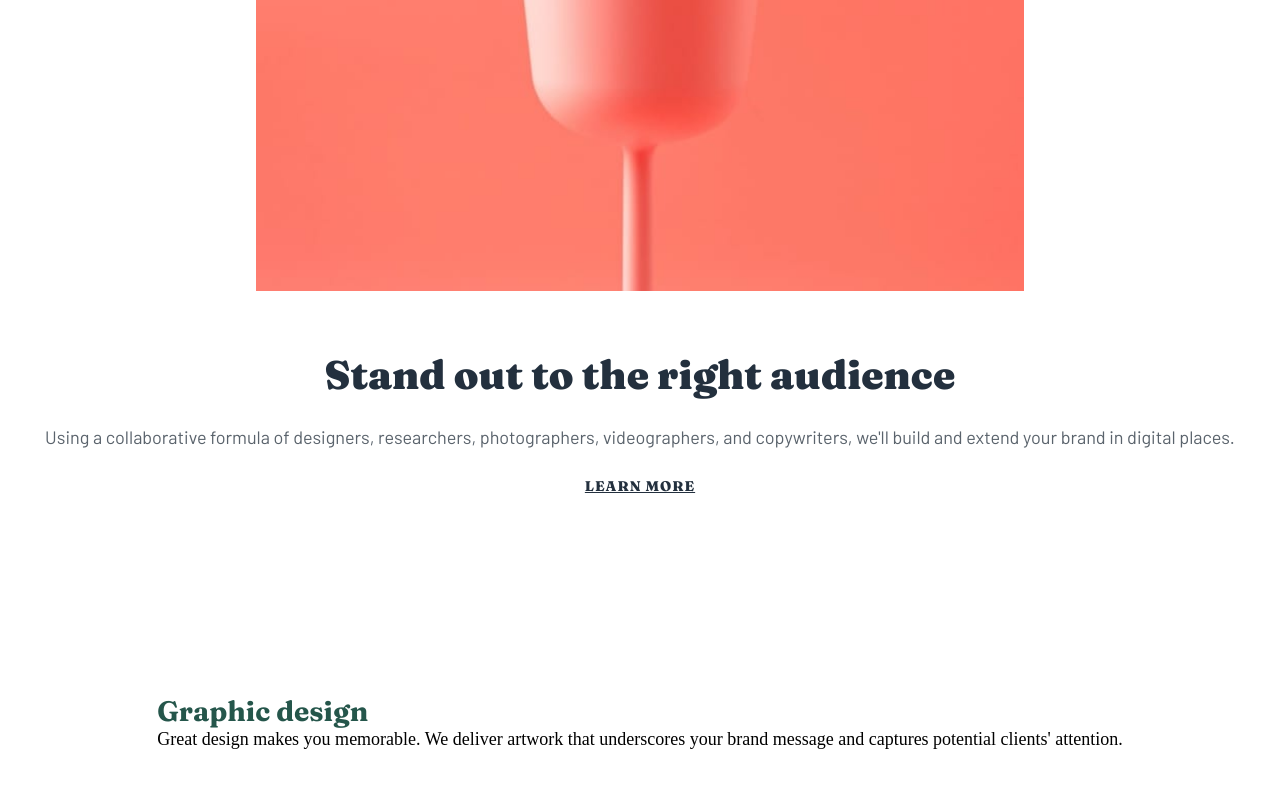
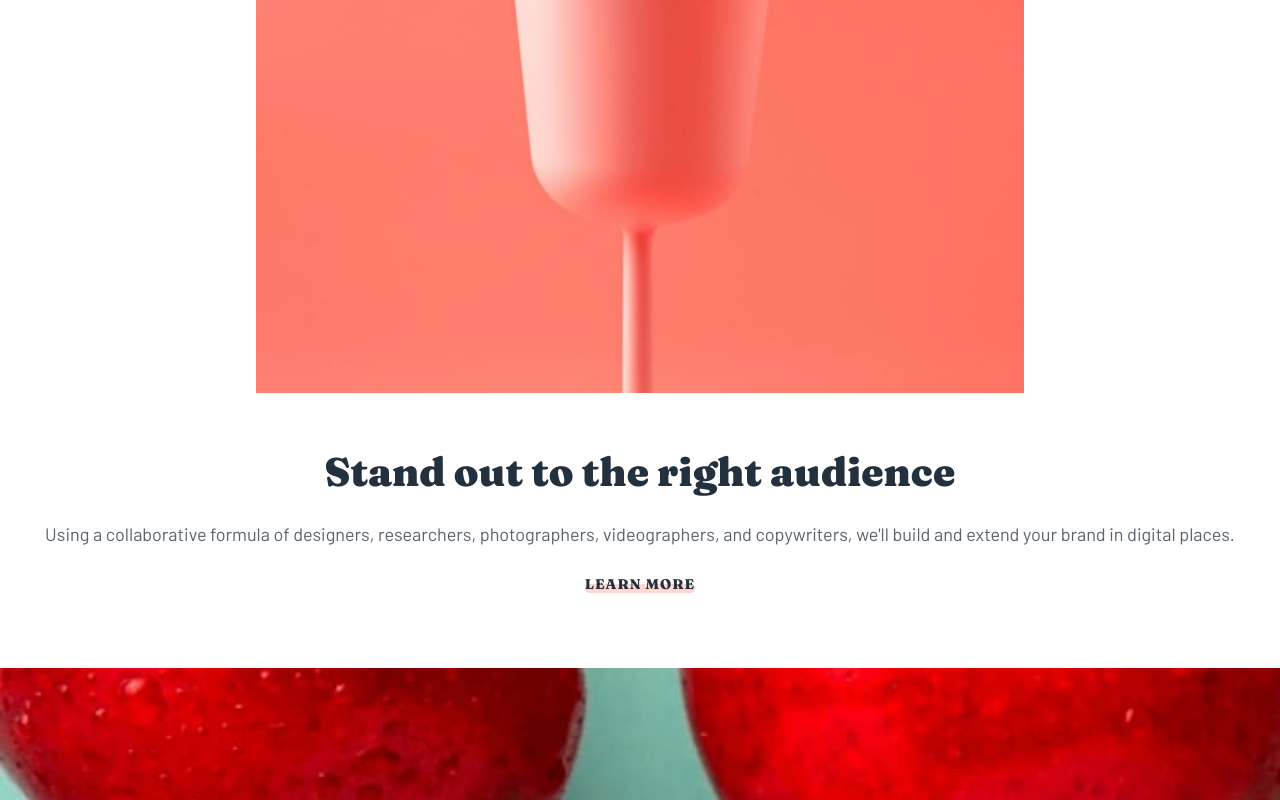
Before and after one commit to frontend-rustyff12/20-sunnyside-agency, a React (Vite) app: page / in a window 1280 px wide. Shown: the part 2000-2800 px from the top of the page. Built offline with nearby package versions, Linux system fonts and the light colour scheme.

Commit message:
MainContent mobile layout

```diff
--- a/src/App.jsx
+++ b/src/App.jsx
@@ -1,16 +1,18 @@
 import Header from "./components/Header";
-import Main from "./components/Main";
+import MainContent from "./components/MainContent";
 import Testimonial from "./components/Testimonial";
 import PhotoBox from "./components/PhotoBox";
 import Footer from "./components/Footer";
 function App() {
   return (
     <>
-      <Header />
-      <Main />
-      <Testimonial />
-      <PhotoBox />
-      <Footer />
+      <div className="site-wrapper">
+        <Header />
+        <MainContent />
+        <Testimonial />
+        <PhotoBox />
+        <Footer />
+      </div>
     </>
   );
 }
--- a/src/components/Main.jsx
+++ b/src/components/MainContent.jsx
@@ -1,4 +1,4 @@
-export default function Main() {
+export default function MainContent() {
   return (
     <main>
       <article>
@@ -16,9 +16,12 @@ export default function Main() {
               brands grow fast. Engage your clients through compelling visuals
               that do most of the marketing for you.
             </p>
-            <a className="main-content-link" href="#">
+
+            <div>
+              <a className="main-content-link yellow" href="#">
                 Learn more
               </a>
+            </div>
           </div>
         </div>
       </article>
@@ -34,23 +37,34 @@ export default function Main() {
               photographers, videographers, and copywriters, we&apos;ll build
               and extend your brand in digital places.
             </p>
-            <a className="main-content-link" href="#">
+            <div>
+              <a className="main-content-link red" href="#">
                 Learn more
               </a>
             </div>
           </div>
+        </div>
       </article>
       <article>
-        <section className="secondary">
+        <div className="secondary">
+          <div className="secondary-text">
             <h3>Graphic design</h3>
-          Great design makes you memorable. We deliver artwork that underscores
-          your brand message and captures potential clients&apos; attention.
-        </section>
-        <section className="secondary">
+            <p className="alt">
+              Great design makes you memorable. We deliver artwork that
+              underscores your brand message and captures potential
+              clients&apos; attention.
+            </p>
+          </div>
+        </div>
+        <div className="secondary">
+          <div className="secondary-text">
             <h3>Photography</h3>
-          Increase your credibility by getting the most stunning, high-quality
-          photos that improve your business image.
-        </section>
+            <p className="alt">
+              Increase your credibility by getting the most stunning,
+              high-quality photos that improve your business image.
+            </p>
+          </div>
+        </div>
       </article>
     </main>
   );
--- a/src/index.css
+++ b/src/index.css
@@ -7,8 +7,9 @@
   --Red-400: hsl(7, 99%, 70%);
   --Yellow-500: hsl(51, 100%, 49%);
   --Green-800: hsl(167, 40%, 24%); /* (graphic design text) */
+  --Green-600: hsl(166, 30%, 35%); /* (graphic design text) */
+  --Green-500: hsl(167, 34%, 41%); /* (footer) */
   --Blue-800: hsl(198, 62%, 26%); /* (photography text) */
-  --Green-500: hsl(167, 34%, 41%); /* (footer) */
 
   /* Neutral */
 
@@ -33,6 +34,9 @@ html {
   font-size: 18px;
 }
 
+.site-wrapper {
+  width: 100vw;
+}
 /* Typography */
 
 h1 {
@@ -58,9 +62,10 @@ h2 {
 h3 {
   font-family: "Fraunces", serif;
   font-size: 28px;
-  line-height: 125%;
+  line-height: 115%;
   letter-spacing: 0px;
   color: var(--Green-800);
+  font-weight: 900;
 }
 
 /* Testimonials */
@@ -86,6 +91,8 @@ p.alt {
   font-size: 15px;
   line-height: 170%;
   letter-spacing: 0px;
+  color: var(--Green-600);
+  font-weight: 700;
 }
 
 p.name {
@@ -117,32 +124,6 @@ p.footer {
   font-size: 20px;
   line-height: 125%;
   color: var(--Grey-550);
-}
-
-.main-content-link {
-  font-family: "Fraunces", serif;
-  font-size: 14px;
-  line-height: 155%;
-  letter-spacing: 1px;
-  color: var(--Grey-950);
-  text-transform: uppercase;
-  font-weight: 800;
-  position: relative;
-  cursor: pointer;
-}
-
-.main-content-link::after {
-  content: "";
-  position: absolute;
-  background: var(--yellow);
-  bottom: 0.48rem;
-  left: 0;
-  min-width: 100%;
-  min-height: 1.12rem;
-  z-index: -1;
-  border-radius: 0.8rem;
-  transition: 0.35s;
-  opacity: 0.5;
 }
 
 @media screen and (min-width: 768px) {
@@ -277,16 +258,15 @@ header nav {
 
 /* Main */
 main article {
-  flex-basis: 100%;
-  min-height: 85vh;
+  width: 100%;
   display: flex;
   align-items: center;
   justify-content: center;
-  flex-wrap: wrap;
+  flex-direction: column;
 }
 
 .main-content-wrapper {
-  padding: 3rem 1.3rem;
+  padding: 3rem 1.3rem 4rem;
   width: 100%;
 }
 
@@ -295,6 +275,39 @@ main article {
   flex-direction: column;
   text-align: center;
   gap: 1.3rem;
+}
+
+.main-content-link {
+  font-family: "Fraunces", serif;
+  font-size: 14px;
+  line-height: 155%;
+  letter-spacing: 1px;
+  color: var(--Grey-950);
+  text-transform: uppercase;
+  font-weight: 800;
+  position: relative;
+  cursor: pointer;
+  text-decoration: none;
+}
+
+.main-content-link::after {
+  content: "";
+  position: absolute;
+  top: 0.5rem;
+  left: 0;
+  width: 100%;
+  height: 0.5rem;
+  z-index: -1;
+  border-radius: 0.8rem;
+}
+.main-content-link.yellow::after {
+  opacity: 0.3;
+  background: var(--Yellow-500);
+}
+
+.main-content-link.red::after {
+  opacity: 0.3;
+  background: var(--Red-400);
 }
 
 .main-image {
@@ -306,6 +319,31 @@ main article {
   width: 100%;
   height: 100%;
   object-fit: cover;
+}
+
+.secondary {
+  width: 100%;
+  height: 600px;
+  padding: 3rem 1.3rem;
+  background-color: var(--Green-500);
+  display: flex;
+  flex-direction: column;
+  justify-content: end;
+  text-align: center;
+}
+
+.secondary:first-of-type {
+  background: url("/mobile/image-graphic-design.jpg") no-repeat center/cover;
+}
+
+.secondary:last-of-type {
+  background: url("/mobile/image-photography.jpg") no-repeat center/cover;
+}
+
+.secondary-text {
+  display: flex;
+  flex-direction: column;
+  gap: 1.5rem;
 }
 
 @media screen and (min-width: 768px) {
```
Lines whose indentation alone changed are shown as unchanged.
